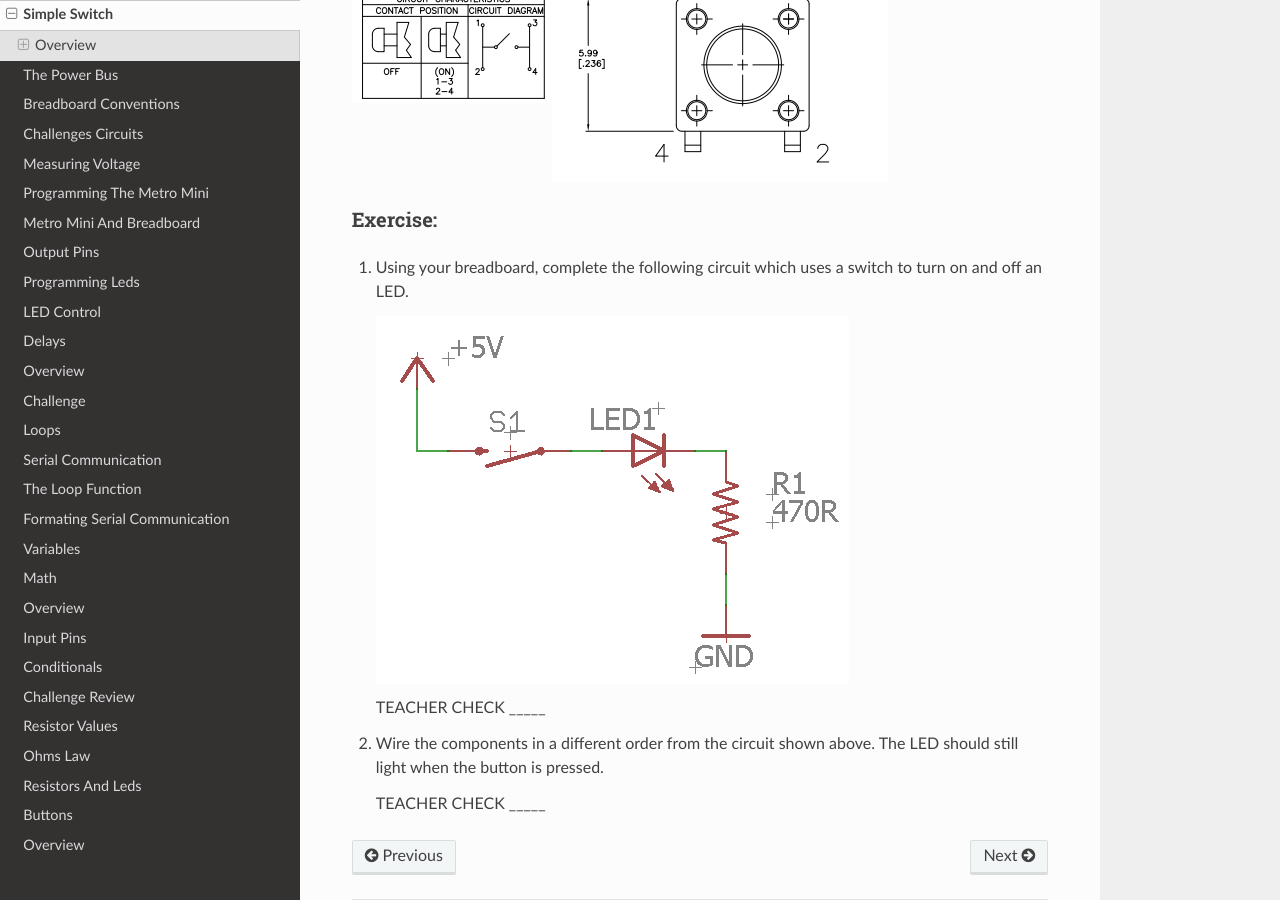
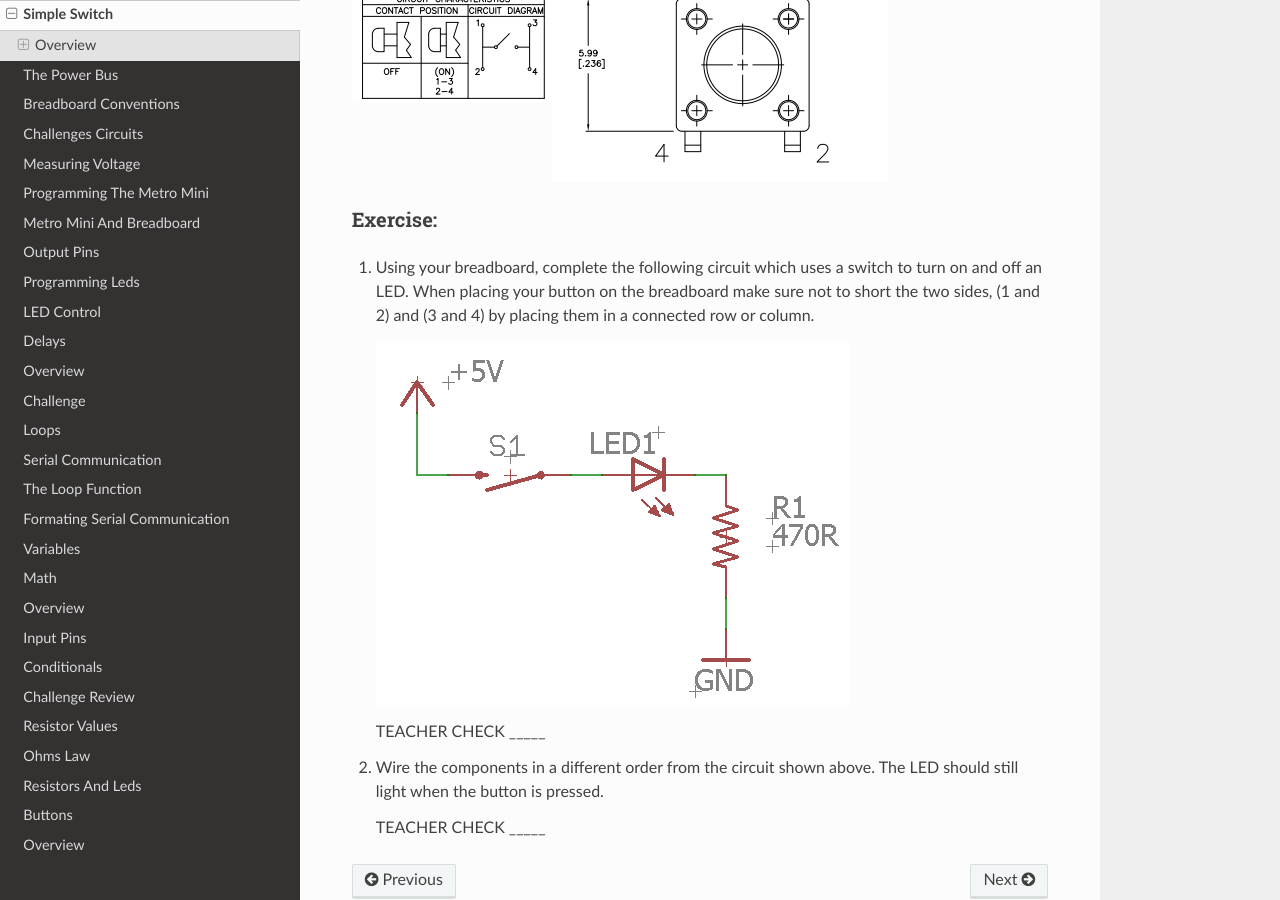
Before and after one commit to maxtkc/mvths-wiki, a Sphinx documentation site: the page built from docs/004-simple-switch.rst, in a window 1280 px wide and 900 px high, scrolled down 1435 px. Built offline with Sphinx 7.4.7 and the Read the Docs theme 2.0.0, drawn with Linux system fonts in a browser that asks for light colours; pages that are not in the unit, such as notebooks, are missing from menus.

Commit message:
Update 004-simple-switch.rst

```diff
--- a/docs/004-simple-switch.rst
+++ b/docs/004-simple-switch.rst
@@ -27,7 +27,7 @@ So why do they make buttons so complicated? The purpose of the four leads is to
 Exercise:
 ~~~~~~~~~
 
-#. Using your breadboard, complete the following circuit which uses a switch to turn on and off an LED.
+#. Using your breadboard, complete the following circuit which uses a switch to turn on and off an LED. When placing your button on the breadboard make sure not to short the two sides, (1 and 2) and (3 and 4) by placing them in a connected row or column.
 
    .. figure:: images/image121.png
 
```
